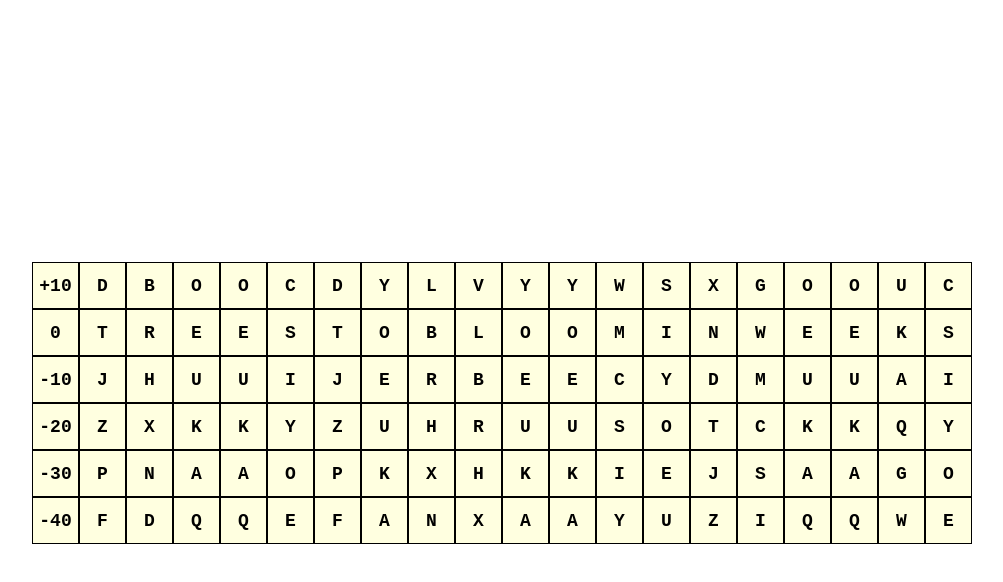
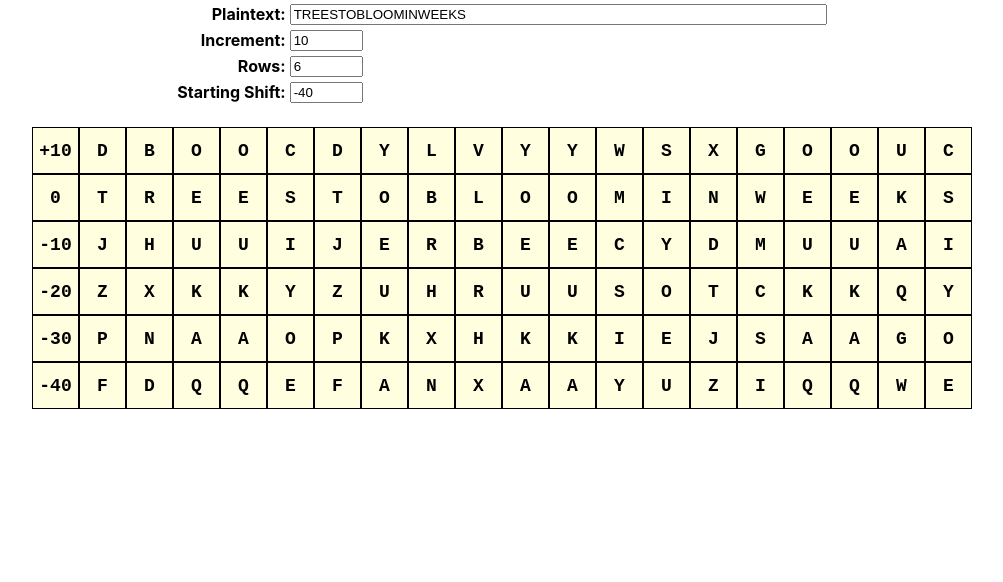
Before and after one commit to doranchak/caesar-shift-system, a React (Create React App) app: page / in a window 1280 px wide. Shown: the top 582 px of the page, without its empty margins (138-1141 px from the left). Built offline with nearby package versions, Linux system fonts and the light colour scheme; the HTML template or start-up script is replaced by a standard one.

Commit message:
Form controls

```diff
--- a/src/App.css
+++ b/src/App.css
@@ -6,7 +6,8 @@
   flex-direction: column;
   align-items: center;
   justify-content: center;
-  height: 100vh;
+  margin-top: 1em;
+  /* height: 100vh; */
 }
 
 .row {
@@ -38,3 +39,6 @@
 .controls {
   margin-right: 3em;
 }
+
+.l {text-align: right; font-weight: bold;}
+.l:after {content: ": "}
--- a/src/App.js
+++ b/src/App.js
@@ -1,21 +1,106 @@
-import React, { useState, useEffect } from 'react';
+import { useState, useEffect } from 'react';
 import './App.css';
 
-let base_text = "TREESTOBLOOMINWEEKS";
-let k = 10; // shift increments
-let n = 6; // number of shifts
-let start = -40; // starting shift value
+// let plaintext = "TREESTOBLOOMINWEEKS";
+// let k = 10; // shift increments
+// let n = 6; // number of shifts
+// let start = -40; // starting shift value
 
 function App() {
-  const [grid, setGrid] = useState(createGrid());
-  const [gridHighlight, setGridHighlight] = useState(createGridHighlight());
-  let [currentRow, setCurrentRow] = useState(0);
-  let [currentCol, setCurrentCol] = useState(0);
+  // plaintext
+  const [plaintext, setPlaintext] = useState('TREESTOBLOOMINWEEKS');
+  // k
+  const [k, setK] = useState(10);
+  // n
+  const [n, setN] = useState(6);
+  // start
+  const [start, setStart] = useState(-40);
+  // grid
+  const [grid, setGrid] = useState(createGrid(plaintext, k, n, start));
+  const [gridHighlight, setGridHighlight] = useState(createGridHighlight(plaintext, k, n, start));
+
+  const plaintextChange = (event) => {
+    let val = event.target.value;
+    setPlaintext(val);
+    setGrid(createGrid(val, k, n, start));
+  };
+  const kChange = (event) => {
+    let val = parseInt(event.target.value);
+    if (isNaN(val)) return;
+    setK(val);
+    setGrid(createGrid(plaintext, val, n, start));
+  };
+  const nChange = (event) => {
+    let val = Math.min(20, Math.max(1, event.target.value));
+    if (isNaN(val)) return;
+    setN(val);
+    setGrid(createGrid(plaintext, k, val, start));
+  };
+  const startChange = (event) => {
+    let val = parseInt(event.target.value);
+    if (isNaN(val)) return;
+    setStart(val);
+    setGrid(createGrid(plaintext, k, n, val));
+  };
+  function handleSubmit() {
+  }
 
   return (
     <>
       <center>
+        <form onSubmit={handleSubmit}>
           <table>
+            <tbody>
+              <tr>
+                <td className="l"><label>Plaintext</label></td>
+                <td>
+                  <input
+                    type="text"
+                    size="64"
+                    value={plaintext}
+                    onChange={plaintextChange}
+                  />
+                </td>
+              </tr>
+              <tr>
+                <td className="l"><label>Increment</label></td>
+                <td>
+                  <input
+                    type="text"
+                    size="6"
+                    value={k}
+                    onChange={kChange}
+                  />
+                </td>
+              </tr>
+              <tr>
+                <td className="l"><label>Rows</label></td>
+                <td>
+                  <input
+                    type="text"
+                    size="6"
+                    value={n}
+                    onChange={nChange}
+                  />
+                </td>
+              </tr>
+              <tr>
+                <td className="l"><label>Starting Shift</label></td>
+                <td>
+                  <input
+                    type="text"
+                    size="6"
+                    value={start}
+                    onChange={startChange}
+                  />
+                </td>
+              </tr>
+            </tbody>
+          </table>
+        </form>
+          {/* <button type="submit">Submit</button> */}
+        <table>
+          <tbody>
             <tr>
               <td>
                 <div className="App">
@@ -29,11 +114,14 @@ function App() {
                 </div>
               </td>
             </tr>
+          </tbody>
         </table>
       </center>
     </>
   );
 }
+
+
 
 function style(row, col, val) {
 }
@@ -42,10 +130,11 @@ function cl(row, col, highlight) {
   return highlight ? "col highlight" : "col";
 }
 
-function createGrid() {
+function createGrid(plaintext, k, n, start) {
+  console.log(plaintext);
   const grid = [];
   let rows = n;
-  let cols = base_text.length + 1;
+  let cols = plaintext.length + 1;
   for (let i = rows-1; i >= 0; i--) {
     const row = [];
     for (let j = 0; j < cols; j++) {
@@ -55,17 +144,17 @@ function createGrid() {
         if (shift > 0) prefix = "+";
         row.push(prefix + shift); // shift value
       }
-      else row.push(caesarShift(base_text[j-1], shift));
+      else row.push(caesarShift(plaintext[j-1], shift));
     }
     grid.push(row);
   }
   return grid;
 }
 
-function createGridHighlight() {
+function createGridHighlight(plaintext, k, n, start) {
   const gridHighlight = [];
   let rows = n;
-  let cols = base_text.length + 1;
+  let cols = plaintext.length + 1;
   for (let i = rows-1; i >= 0; i--) {
     const row = [];
     for (let j = 0; j < cols; j++) {
```
Lines whose indentation alone changed are shown as unchanged.
